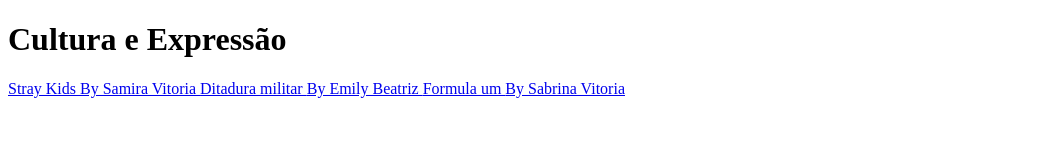
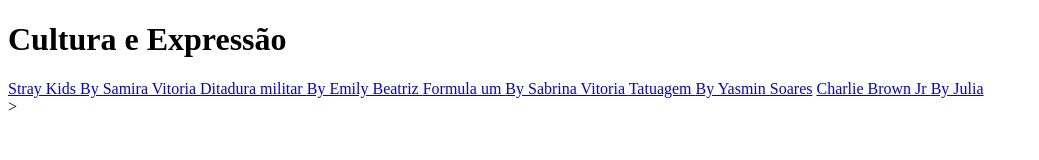
Before and after one commit to jukiia/Cultura-e-Express-o, a plain HTML site: page index.html in a window 1280 px wide. Shown: the whole page, without its empty margins (0-1039 px from the left). Drawn offline with Linux system fonts and the light colour scheme.

Commit message:
chore: mudanças

```diff
--- a/index.html
+++ b/index.html
@@ -20,8 +20,14 @@
             <a href="https://brinatyz.github.io/fabrica-sites/" target="_blank" rel="noopener noreferrer">Formula um
                 <span> By Sabrina Vitoria </span></a>
 
+            <a href="https://pandafofamaismais-glitch.github.io/fabrica-site/" target="_blank"
+                rel="noopener noreferrer">Tatuagem <span>By Yasmin Soares</span></a>
+            <a href="https://jukiia.github.io/fabrica-site/" target="_blank">
+                Charlie Brown Jr <span>By Julia </span>
+            </a>
+
         </div>
     </main>
 </body>
 
-</html>
+</html>>
```
